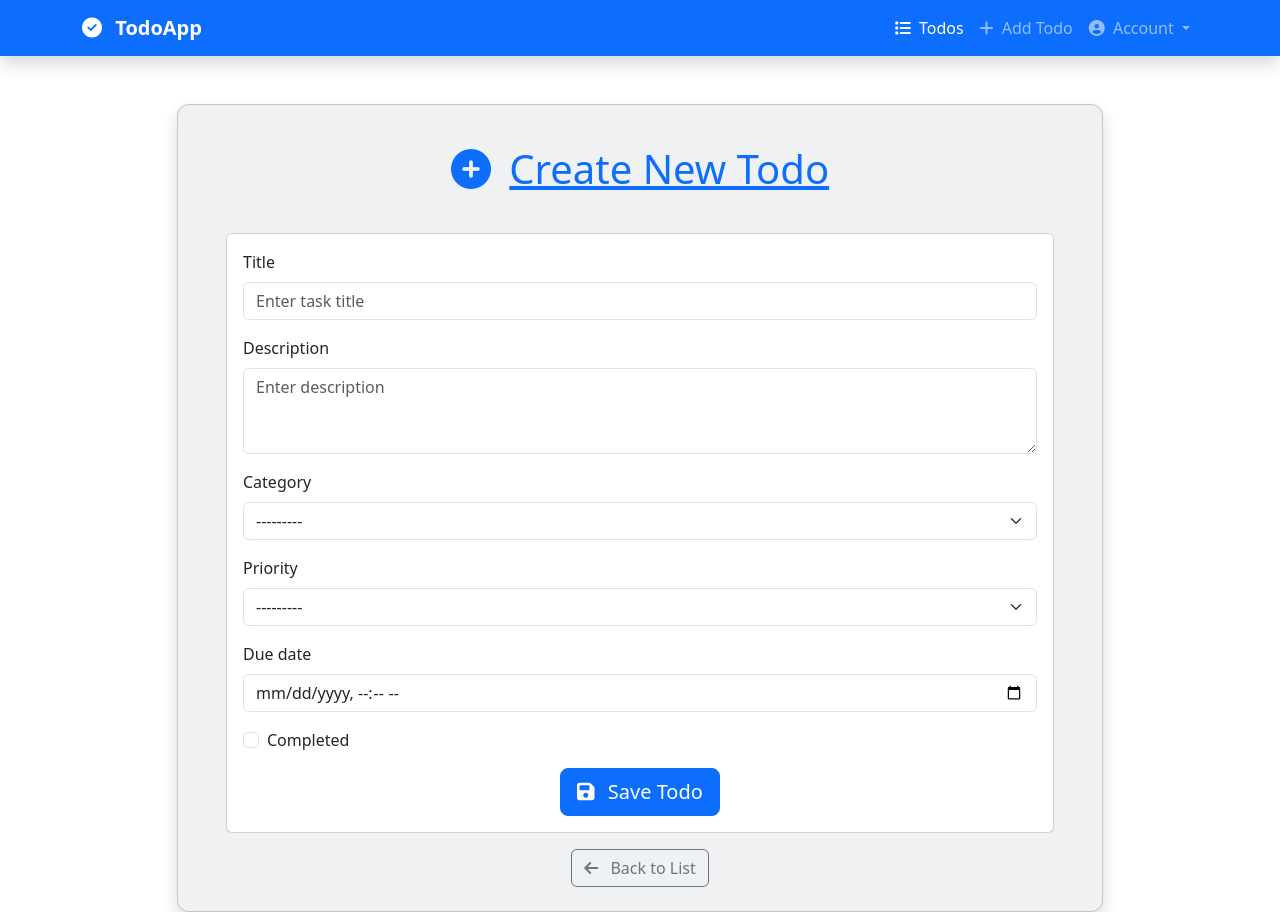
After one commit to Anisjamiloffical1/todo, a Django app: page /create/ in a window 1280 px wide. The commit adds this page. Run offline with Django 5.2, Linux system fonts and the light colour scheme; data comes from the database, SQL or seed files in the repository; both versions use the stored data as it was after the commit.

Commit message:
added create todo

```diff
--- a/todoapp/models.py
+++ b/todoapp/models.py
@@ -16,7 +16,7 @@ class Priority(models.Model):
         return self.level
 
 class Todo(models.Model):
-    user = models.ForeignKey(User, on_delete=models.CASCADE, related_name='todos')
+    user = models.ForeignKey(User, on_delete=models.CASCADE, related_name='todos', null=True, blank=True)
     title = models.CharField(max_length=200)
     description = models.TextField()
     completed = models.BooleanField(default=False)
--- a/todoapp/templates/base.html
+++ b/todoapp/templates/base.html
@@ -0,0 +1,41 @@
+<!-- Navbar -->
+<nav class="navbar navbar-expand-lg navbar-dark bg-primary shadow">
+    <div class="container">
+      <a class="navbar-brand fw-bold" href="{% url 'todo_list' %}">
+        <i class="fas fa-check-circle me-2"></i> TodoApp
+      </a>
+
+      <button class="navbar-toggler" type="button" data-bs-toggle="collapse" data-bs-target="#navbarNav"
+        aria-controls="navbarNav" aria-expanded="false" aria-label="Toggle navigation">
+        <span class="navbar-toggler-icon"></span>
+      </button>
+
+      <div class="collapse navbar-collapse" id="navbarNav">
+        <ul class="navbar-nav ms-auto align-items-center">
+          <li class="nav-item">
+            <a class="nav-link active" aria-current="page" href="">
+              <i class="fas fa-list me-1"></i> Todos
+            </a>
+          </li>
+          <li class="nav-item">
+            <a class="nav-link" href="{% url 'create_todo' %}">
+              <i class="fas fa-plus me-1"></i> Add Todo
+            </a>
+          </li>
+          <li class="nav-item dropdown">
+            <a class="nav-link dropdown-toggle" href="#" id="userMenu" role="button" data-bs-toggle="dropdown"
+              aria-expanded="false">
+              <i class="fas fa-user-circle me-1"></i> Account
+            </a>
+            <ul class="dropdown-menu dropdown-menu-end" aria-labelledby="userMenu">
+              <li><a class="dropdown-item" href="#">Profile</a></li>
+              <li><a class="dropdown-item" href="#">Settings</a></li>
+              <li><hr class="dropdown-divider"></li>
+              <li><a class="dropdown-item text-danger" href=""><i class="fas fa-sign-out-alt me-2"></i>Logout</a></li>
+            </ul>
+          </li>
+        </ul>
+      </div>
+    </div>
+  </nav>
+  {% block start %} {% endblock %}
--- /dev/null
+++ b/todoapp/templates/todoapp/create_todo.html
@@ -0,0 +1,73 @@
+{% extends 'base.html' %}
+{% load static %}
+
+{% block start %}
+<link href="https://cdnjs.cloudflare.com/ajax/libs/font-awesome/6.4.2/css/all.min.css" rel="stylesheet">
+<link href="https://cdn.jsdelivr.net/npm/bootstrap@5.3.3/dist/css/bootstrap.min.css" rel="stylesheet">
+
+<section class="vh-100">
+  <div class="container py-5 h-100">
+    <div class="row d-flex justify-content-center align-items-center h-100">
+      <div class="col-lg-10">
+        <div class="card shadow" style="border-radius: .75rem; background-color: #eff1f2;">
+          <div class="card-body py-4 px-4 px-md-5">
+
+            <!-- Title -->
+            <p class="h1 text-center mt-3 mb-4 pb-3 text-primary">
+              <i class="fas fa-plus-circle me-2"></i>
+              <u>Create New Todo</u>
+            </p>
+
+            <!-- Create Todo Form -->
+            <form method="POST" action="">
+              {% csrf_token %}
+              <div class="card mb-3">
+                <div class="card-body">
+                  <div class="mb-3">
+                    <label class="form-label">{{ form.title.label }}</label>
+                    {{ form.title }}
+                  </div>
+                  <div class="mb-3">
+                    <label class="form-label">{{ form.description.label }}</label>
+                    {{ form.description }}
+                  </div>
+                  <div class="mb-3">
+                    <label class="form-label">{{ form.category.label }}</label>
+                    {{ form.category }}
+                  </div>
+                  <div class="mb-3">
+                    <label class="form-label">{{ form.priority.label }}</label>
+                    {{ form.priority }}
+                  </div>
+                  <div class="mb-3">
+                    <label class="form-label">{{ form.due_date.label }}</label>
+                    {{ form.due_date }}
+                  </div>
+                  <div class="form-check mb-3">
+                    {{ form.completed }}
+                    <label class="form-check-label">{{ form.completed.label }}</label>
+                  </div>
+                  <div class="d-flex justify-content-center">
+                    <button type="submit" class="btn btn-primary btn-lg">
+                      <i class="fas fa-save me-2"></i> Save Todo
+                    </button>
+                  </div>
+                </div>
+              </div>
+            </form>
+
+            <!-- Back to List -->
+            <div class="text-center mt-3">
+              <a href="{% url 'todo_list' %}" class="btn btn-outline-secondary">
+                <i class="fas fa-arrow-left me-2"></i> Back to List
+              </a>
+            </div>
+
+          </div>
+        </div>
+      </div>
+    </div>
+  </div>
+</section>
+
+{% endblock %}
--- a/todoapp/templates/todoapp/todo_list.html
+++ b/todoapp/templates/todoapp/todo_list.html
@@ -1,4 +1,6 @@
+{% extends 'base.html' %}
 {% load static %}
+{% block start %}
 <!DOCTYPE html>
 <html lang="en">
 <head>
@@ -26,7 +28,7 @@
 
             <!-- Add Task Form -->
             <div class="pb-3">
-              <form method="POST" action="">
+              <form method="POST" action="{% url 'create_todo' %}">
                 {% csrf_token %}
                 <div class="card">
                   <div class="card-body">
@@ -85,3 +87,4 @@
 <script src="https://cdn.jsdelivr.net/npm/bootstrap@5.3.3/dist/js/bootstrap.bundle.min.js"></script>
 </body>
 </html>
+{% endblock %}
--- a/todoapp/urls.py
+++ b/todoapp/urls.py
@@ -2,5 +2,6 @@ from django.urls import path
 from . import views
 
 urlpatterns = [
-    path('', views.todo_list, name='todo_list')
+    path('', views.todo_list, name='todo_list'),
+    path('create/', views.create_todo, name='create_todo')
 ]
--- a/todoapp/views.py
+++ b/todoapp/views.py
@@ -1,4 +1,4 @@
-from django.shortcuts import render
+from django.shortcuts import render, redirect
 from .models import *
 from .forms import TodoForm, SubTaskForm, CategoryForm, PriorityForm
 
@@ -8,3 +8,14 @@ from .forms import TodoForm, SubTaskForm, CategoryForm, PriorityForm
 def todo_list(request):
     todos = Todo.objects.all()
     return render(request, 'todoapp/todo_list.html', {'todos': todos})
+
+def create_todo(request):
+    if request.method == 'POST':
+        form = TodoForm(request.POST)
+        if form.is_valid():
+            form.save()
+            return redirect('todo_list')
+    else:
+        form = TodoForm()
+
+    return render(request, 'todoapp/create_todo.html', {'form': form})
```
Also changed, not shown: db.sqlite3, todoapp/migrations/0002_alter_todo_user.py (added).
